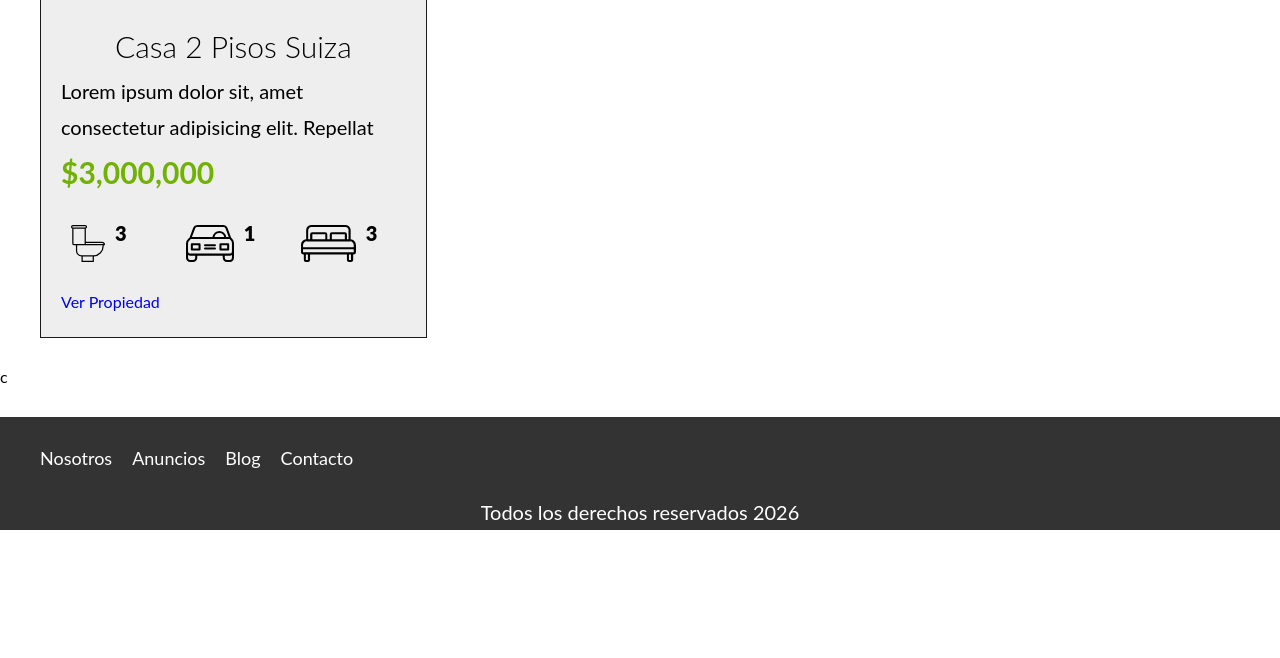
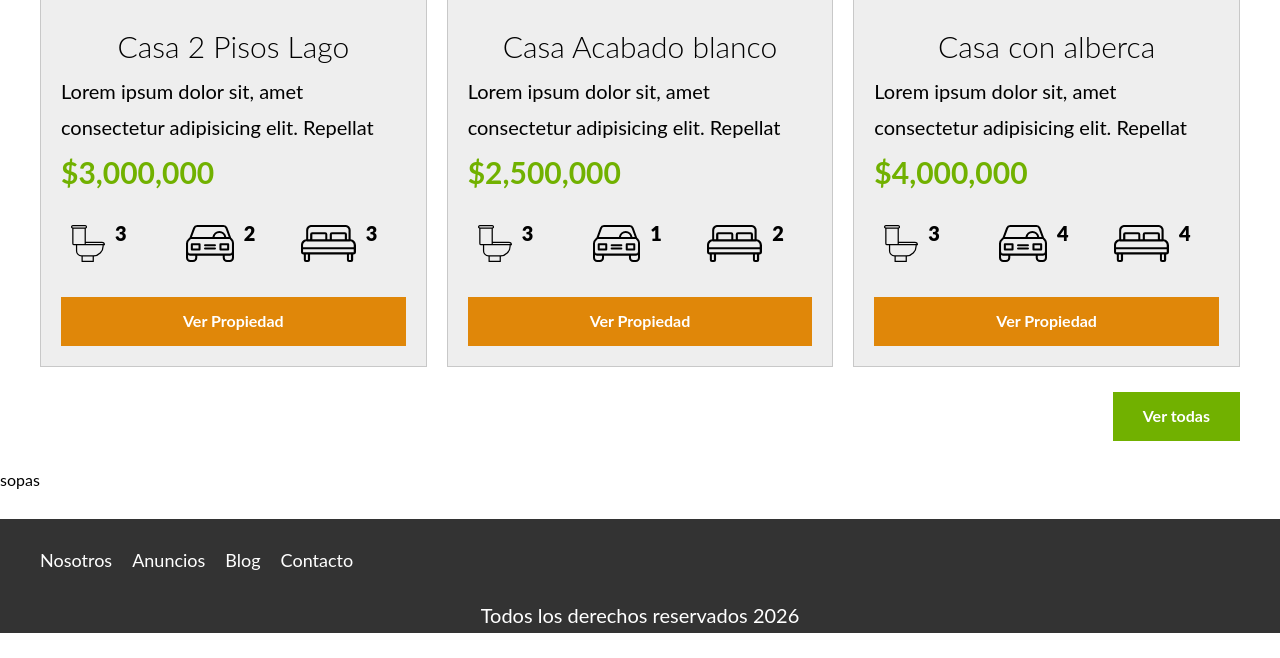
Before and after one commit to JorggeHM/BienesRaicesSystem, a PHP site: page / in a window 1280 px wide. Shown: the part 1680-2338 px from the top of the page. Before the commit the page ends 2210 px from the top, so only its background shows below. Run offline with PHP 8.4, Linux system fonts and the light colour scheme; style sheets or scripts are compiled from the project's sources; some libraries are stand-ins or nearby versions.

Commit message:
Avance Anuncios

```diff
--- a/index.html
+++ b/index.html
@@ -67,9 +67,40 @@
                 </picture>
 
                 <div class="contenido-anuncio">
-                    <h3>Casa 2 Pisos Suiza</h3>
+                    <h3>Casa 2 Pisos Lago</h3>
                     <p>Lorem ipsum dolor sit, amet consectetur adipisicing elit. Repellat </p>
                     <p class="precio">$3,000,000</p>
+
+                    <ul class="iconos-caracteristicas">
+                        <li>
+                            <img src="build/img/icono_wc.svg" alt="IconoWC" loading="lazy">
+                            <p>3</p>
+                        </li>
+                        <li>
+                            <img src="build/img/icono_estacionamiento.svg" alt="IconoEstacionamiento" loading="lazy">
+                            <p>2</p>
+                        </li>
+                        <li>
+                            <img src="build/img/icono_dormitorio.svg" alt="IconoDormitorio" loading="lazy">
+                            <p>3</p>
+                        </li>
+                    </ul>
+                    <a href="anuncios.html" class="boton boton-amarillo">Ver Propiedad</a>
+                </div>
+            </div>
+            <!-- Fin de anuncio -->
+            <div class="anuncio">
+                <picture>
+                    <source srcset="build/img/anuncio2.webp" type="image/webp">
+                    <source srcset="build/img/anuncio2.jpg" type="image/jpeg">
+                    <img src="build/img/anuncio2.jpg" alt="Anuncio 1" loading="lazy">
+                </picture>
+
+                <div class="contenido-anuncio">
+                    <h3>Casa Acabado blanco</h3>
+                    <p>Lorem ipsum dolor sit, amet consectetur adipisicing elit. Repellat </p>
+                    <p class="precio">$2,500,000</p>
+
                     <ul class="iconos-caracteristicas">
                         <li>
                             <img src="build/img/icono_wc.svg" alt="IconoWC" loading="lazy">
@@ -81,15 +112,53 @@
                         </li>
                         <li>
                             <img src="build/img/icono_dormitorio.svg" alt="IconoDormitorio" loading="lazy">
-                            <p>3</p>
+                            <p>2</p>
                         </li>
                     </ul>
                     <a href="anuncios.html" class="boton boton-amarillo">Ver Propiedad</a>
                 </div>
             </div>
+            <!-- Fin de anuncio -->
+            <div class="anuncio">
+                <picture>
+                    <source srcset="build/img/anuncio3.webp" type="image/webp">
+                    <source srcset="build/img/anuncio3.jpg" type="image/jpeg">
+                    <img src="build/img/anuncio3.jpg" alt="Anuncio 3" loading="lazy">
+                </picture>
+
+                <div class="contenido-anuncio">
+                    <h3>Casa con alberca</h3>
+                    <p>Lorem ipsum dolor sit, amet consectetur adipisicing elit. Repellat </p>
+                    <p class="precio">$4,000,000</p>
+
+                    <ul class="iconos-caracteristicas">
+                        <li>
+                            <img src="build/img/icono_wc.svg" alt="IconoWC" loading="lazy">
+                            <p>3</p>
+                        </li>
+                        <li>
+                            <img src="build/img/icono_estacionamiento.svg" alt="IconoEstacionamiento" loading="lazy">
+                            <p>4</p>
+                        </li>
+                        <li>
+                            <img src="build/img/icono_dormitorio.svg" alt="IconoDormitorio" loading="lazy">
+                            <p>4</p>
+                        </li>
+                    </ul>
+                    <a href="anuncios.html" class="boton boton-amarillo">Ver Propiedad</a>
+                </div>
+            </div>
+            <!-- Fin de anuncio -->
 
         </div>
-    </section>c
+        <div class="alinear-derecha">
+            <a href="anuncios.html" class="boton-verde">Ver todas</a>
+        </div>
+    </section>
+
+    <section>
+        sopas
+    </section>
 
     <footer class="footer seccion">
         <div class="contenedor-footer contenedor">
--- a/src/scss/app.scss
+++ b/src/scss/app.scss
@@ -3,6 +3,7 @@
 @import 'base/mixins';
 @import 'base/globales';
 @import 'base/utilidades';
+@import 'base/botones';
 
 @import 'layout/header';
 @import 'layout/footer';
--- /dev/null
+++ b/src/scss/base/_botones.scss
@@ -0,0 +1,7 @@
+.boton-amarillo{
+    @include boton($amarillo, block)
+}
+
+.boton-verde{
+    @include boton($verde, inline-block)
+}
--- a/src/scss/base/_mixins.scss
+++ b/src/scss/base/_mixins.scss
@@ -21,3 +21,19 @@
     gap: $espaciado;
     grid-template-columns: repeat($columnas, 1fr);
 }
+
+@mixin boton($bgColor, $display){
+    background-color: $bgColor;
+    color: $blanco;
+    font-weight: $bold;
+    text-decoration: none;
+    padding: 1rem 3rem;
+    text-align: center;
+    margin-top: $separacion / 2;
+    display: $display;
+
+
+    &:hover{
+        background-color: darken($bgColor, 5);
+    }
+}
--- a/src/scss/base/_utilidades.scss
+++ b/src/scss/base/_utilidades.scss
@@ -5,3 +5,8 @@
 .contenido-centrado {
     max-width: 800px;
 }
+
+.alinear-derecha{
+    display: flex;
+    justify-content: flex-end;
+}
--- a/src/scss/layout/_anuncios.scss
+++ b/src/scss/layout/_anuncios.scss
@@ -6,7 +6,7 @@
 
 .anuncio{
     background-color: lighten($gris, 5);
-    border: 1px solid darken($grisOscuro,10);
+    border: 1px solid darken($gris, 10);
 
     .contenido-anuncio{
         padding: 2rem;
@@ -36,7 +36,6 @@
             margin: 1rem;
         }
         p{
-            align-items: center;
             font-weight: $black;
         }
     }
--- a/src/scss/layout/_iconos.scss
+++ b/src/scss/layout/_iconos.scss
@@ -11,7 +11,7 @@
         height: 10rem;
     }
     h3{
-
+        font-weight: bold;
     }
 
 }
```
